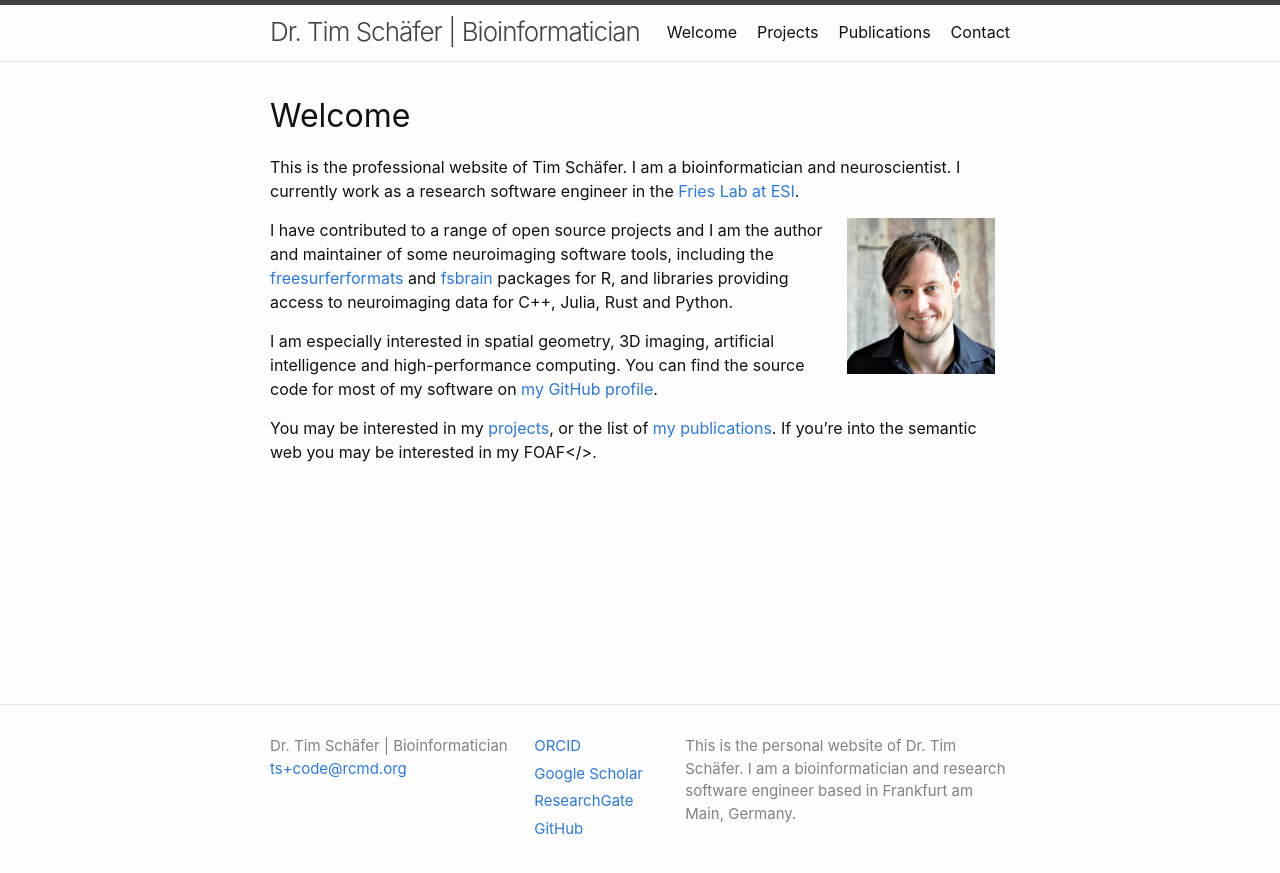
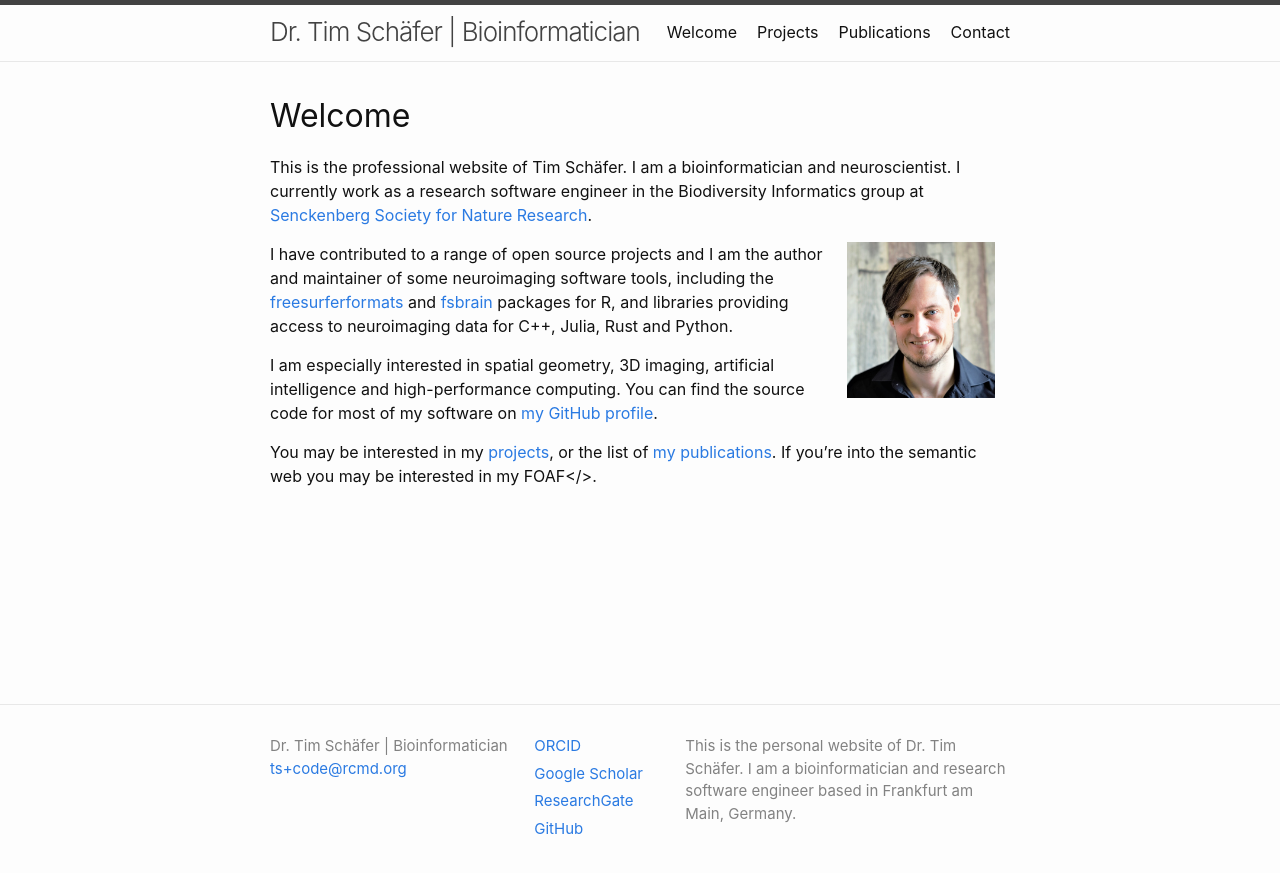
Before and after one commit to dfsp-spirit/dfsp-spirit.github.io, a Jekyll site: the page built from index.markdown, in a window 1280 px wide. Shown: the top 873 px of the page. Built offline with Jekyll 4.4.1, drawn with Linux system fonts in a browser that asks for light colours.

Commit message:
CHG: update employer to Skbg

```diff
--- a/index.markdown
+++ b/index.markdown
@@ -3,7 +3,7 @@ title: "Welcome"
 layout: home
 ---
 
-This is the professional website of Tim Schäfer. I am a bioinformatician and neuroscientist. I currently work as a research software engineer in the [Fries Lab at ESI](https://www.esi-frankfurt.de/people/pascalfries/).
+This is the professional website of Tim Schäfer. I am a bioinformatician and neuroscientist. I currently work as a research software engineer in the Biodiversity Informatics group at [Senckenberg Society for Nature Research](https://senckenberg.de).
 
 <img style="float: right; padding: 0% 2%; " src="assets/img/ts.jpg" alt="Tim Schäfer" width="20%">
 
```
